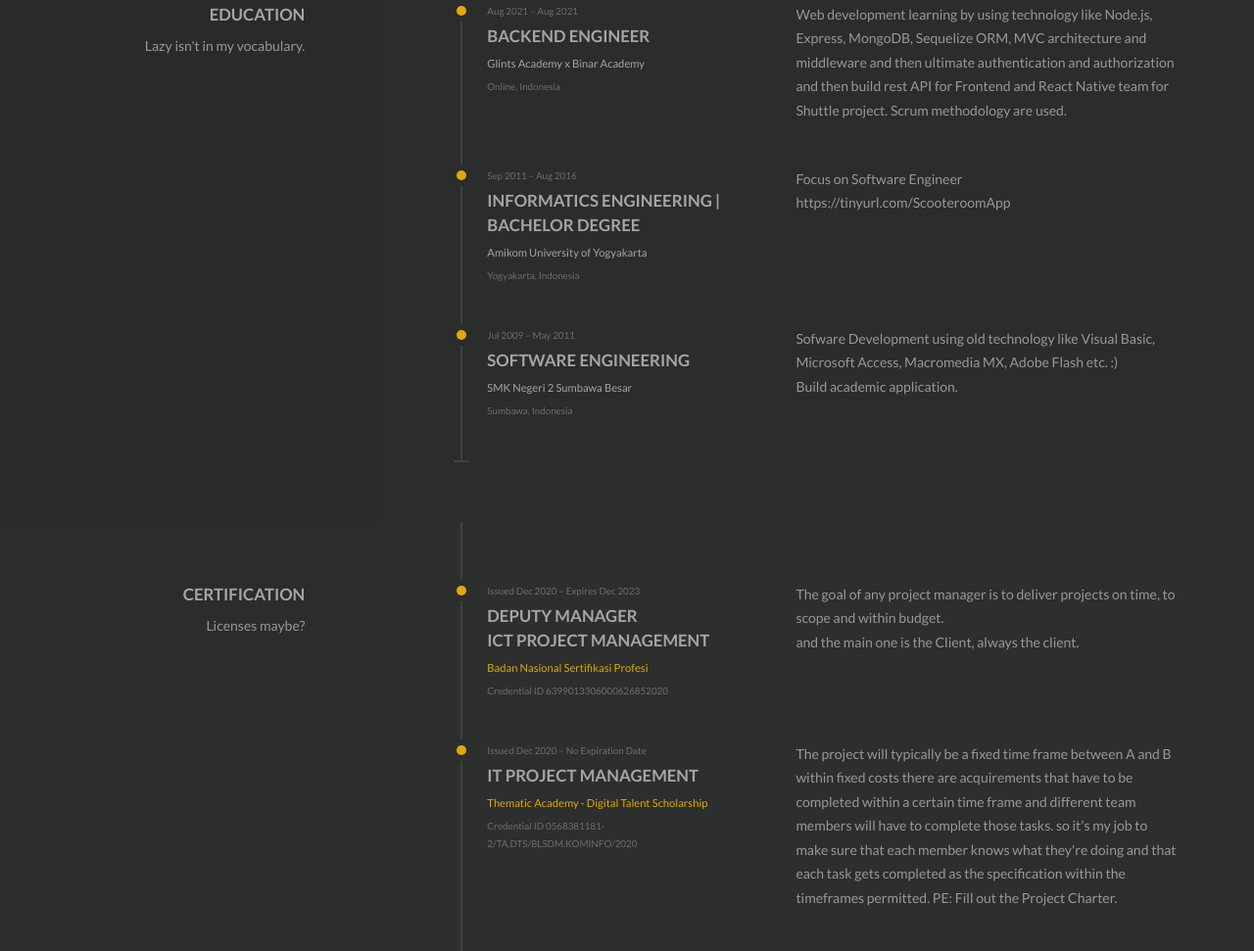
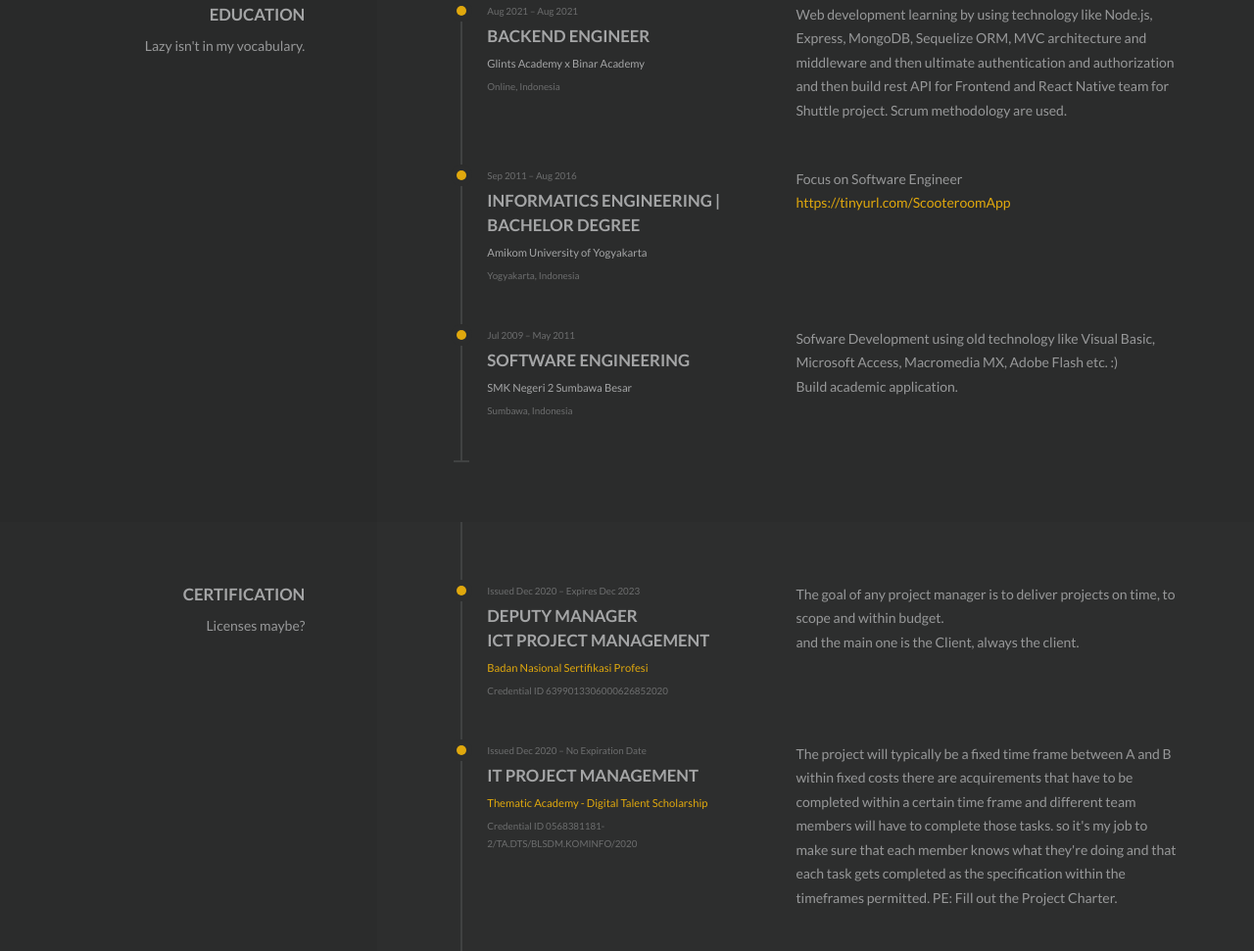
Before and after one commit to Rianto-RNT/rianto-cv, a plain HTML site: page index.html in a window 1280 px wide. Shown: the part 3425-4396 px from the top of the page at 98% size. Drawn offline with Linux system fonts and the light colour scheme.

Commit message:
link to the web that i learn

```diff
--- a/index.html
+++ b/index.html
@@ -910,7 +910,7 @@
                                                 <div class="o-grid__col-md-7">
                                                     <p>
                                                         Focus on Software Engineer <br>
-                                                        https://tinyurl.com/ScooteroomApp
+                                                        <a href="https://tinyurl.com/ScooteroomApp" target="_blank">https://tinyurl.com/ScooteroomApp</a>
                                                     </p>
                                                 </div>
                                             </div><!-- /o-grid -->
```
